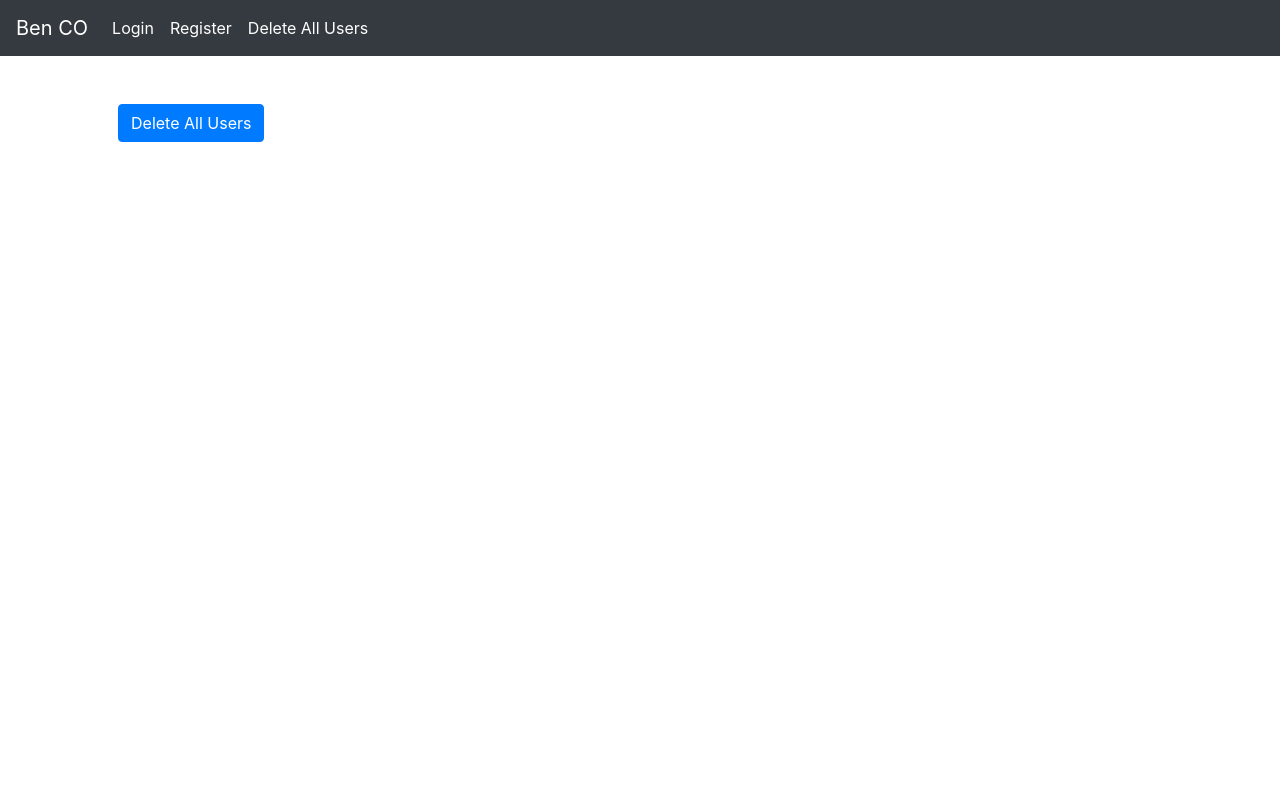
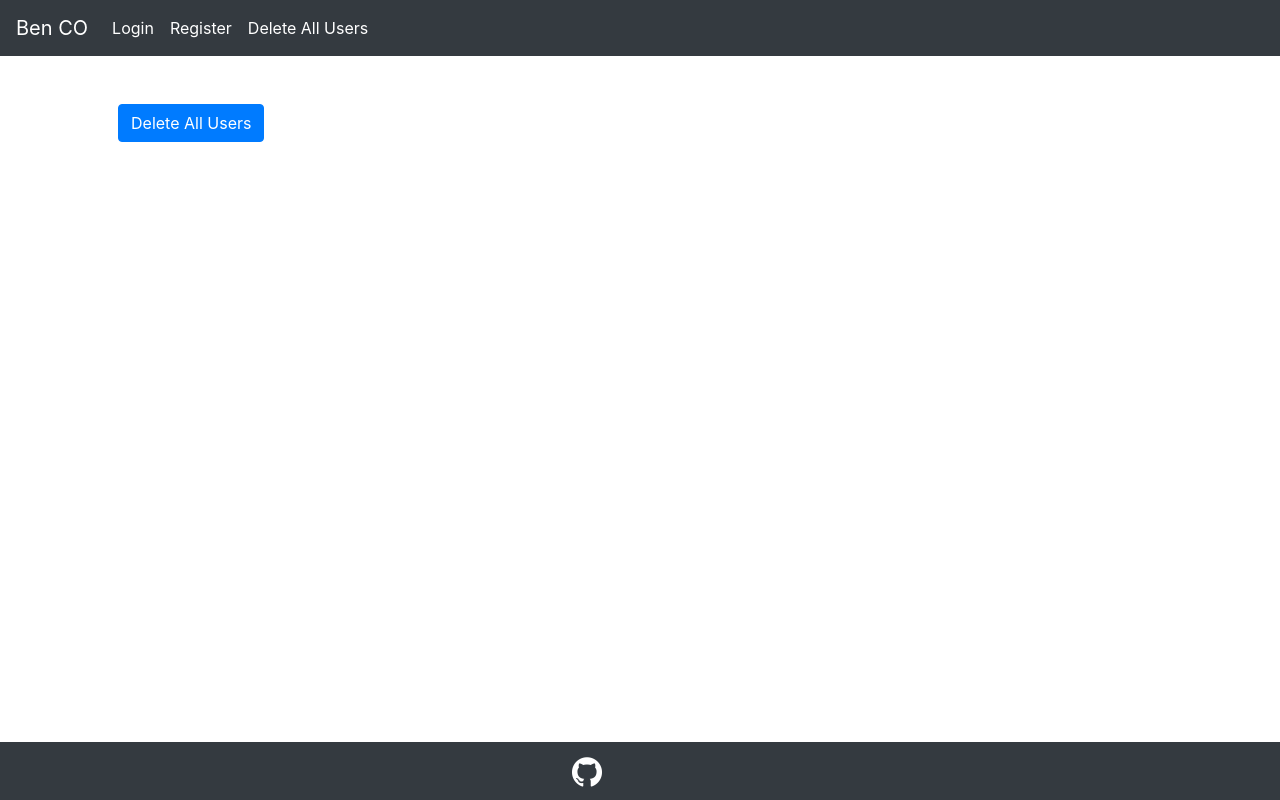
Before and after one commit to mastamysta/webAPI, a website: page delete.html in a window 1280 px wide. Drawn offline with nearby package versions, Linux system fonts and the light colour scheme; files whose address does not match are found by name.

Commit message:
Added github links and fixed broken div

```diff
--- a/delete.html
+++ b/delete.html
@@ -34,7 +34,13 @@
     <form action="" method="get" id="form1">
       <button type="submit" class="btn btn-primary" id="submit">Delete All Users</button>
     </form>
-  </div<
+  </div>
+  <nav class="navbar fixed-bottom navbar-dark bg-dark justify-content-center">
+      <a class="navbar-brand" href="https://github.com/mastamysta">
+        <img src="/home/ben/Programming/WebDev/Node/webAPI/res/GitHub-Mark-Light-120px-plus.png" alt="GitHub Logo" class="w-25">
+      </a>
+    </div>
+  </nav>
 </body>
 
 <script>
```
Also changed, not shown: index.html (+7 -1 lines), login.html (+7 -1 lines), res/GitHub-Mark-Light-120px-plus.png (added).
